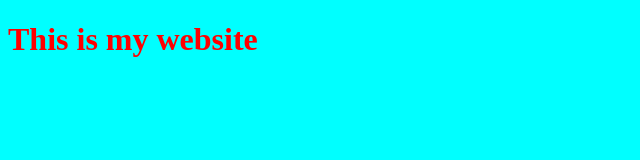
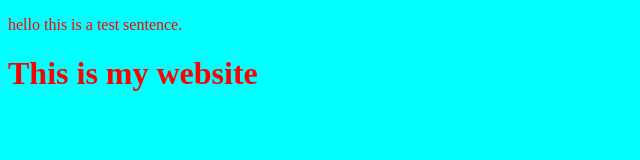
Before and after one commit to pbsadler/pbsadler.github.io, a plain HTML site: page index.html in a window 1280 px wide. Shown: the whole page, without its empty margins (0-640 px from the left). Drawn offline with Linux system fonts and the light colour scheme.

Commit message:
new update

```diff
--- a/index.html
+++ b/index.html
@@ -10,6 +10,7 @@
     <title>title</title>
 </head>
 <body>
+    <p>hello this is a test sentence.</p>
     <h1>This is my website</h1>
 </body>
 </html>
```
